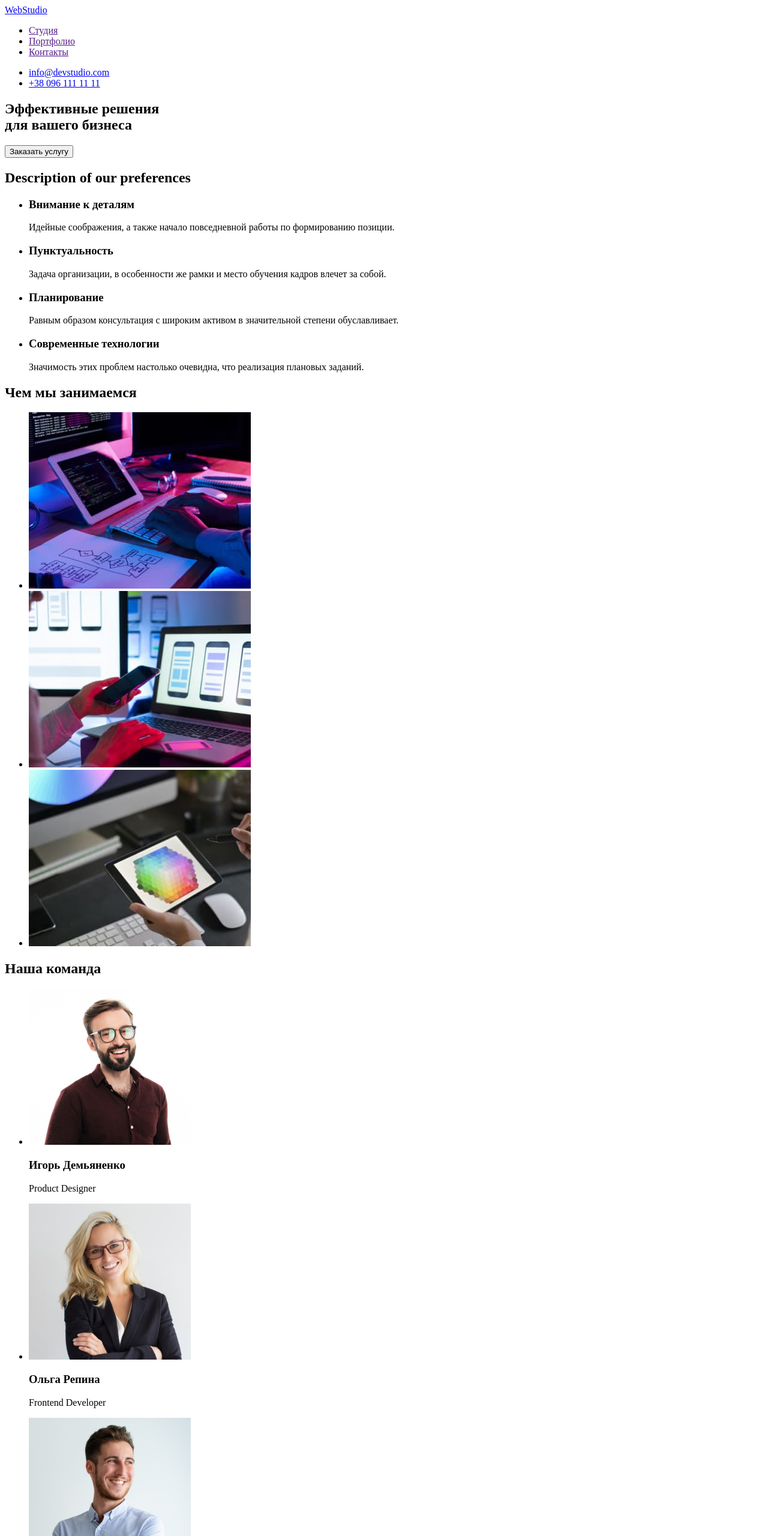
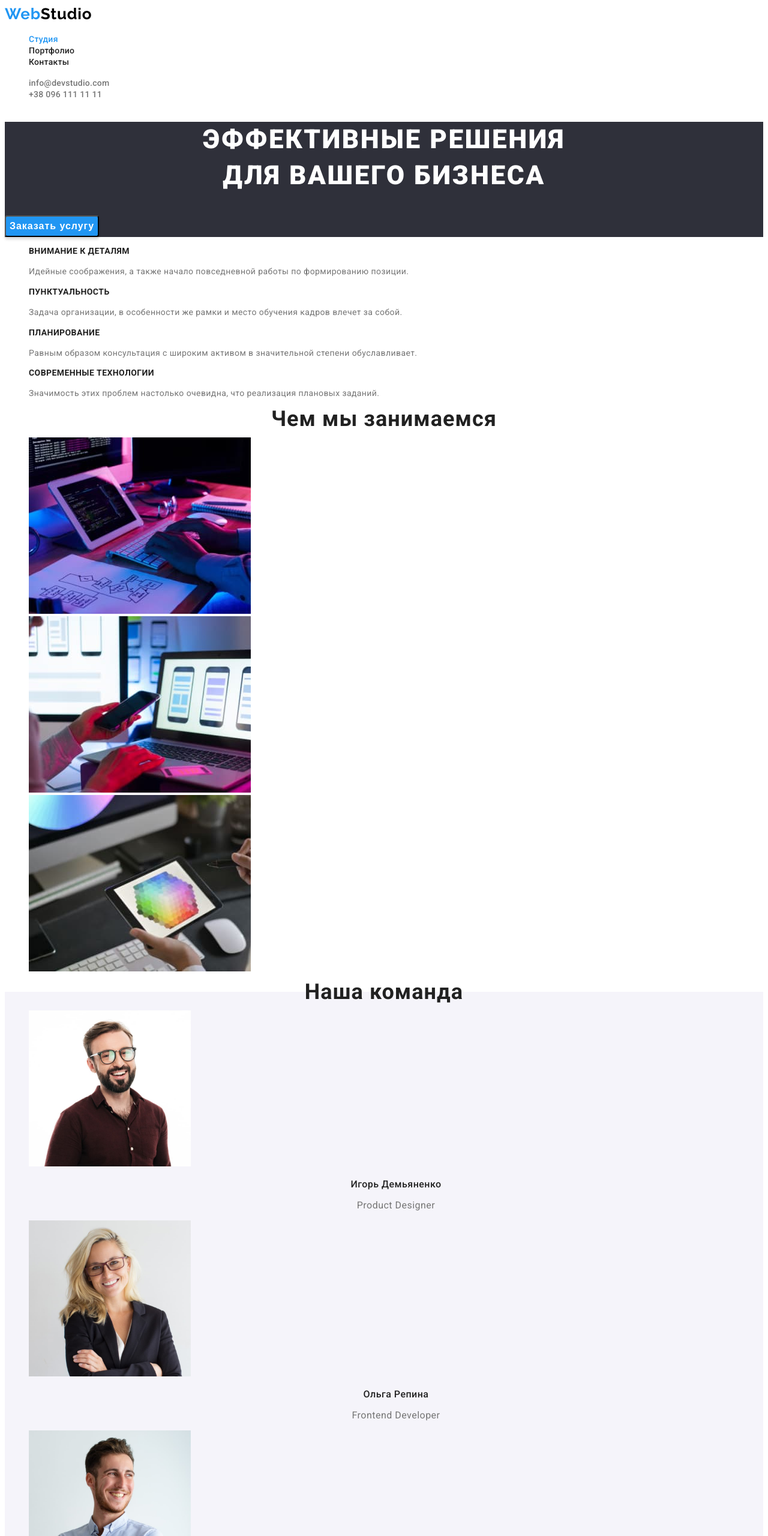
Before and after one commit to Kate-Antonenko/goit-markup-hw-02, a plain HTML site: page index.html in a window 1280 px wide. Shown: the top 2560 px of the page at 60% size. Drawn offline with Linux system fonts and the light colour scheme.

Commit message:
ДЗ 2
верстка+css студія+портфоліо

```diff
--- a/css/styles.css
+++ b/css/styles.css
@@ -0,0 +1,195 @@
+body {
+  background-color: #ffffff;
+  color: #212121;
+  font-weight: normal;
+  font-style: normal;
+  font-family: var(--main-font);
+}
+:root {
+  --main-font: 'Roboto', sans-serif;
+  --accent-color: #2196f3;
+}
+.list {
+  list-style: none;
+}
+.link {
+  text-decoration: none;
+}
+/* ------HEADER------ */
+.logo-header {
+  font-family: Raleway;
+  font-weight: 700;
+  font-size: 26px;
+  line-height: 1.2;
+  letter-spacing: 0.03em;
+  color: #000000;
+}
+.logo-blue {
+  color: #2196f3;
+}
+.logo-header:hover {
+  color: var(--accent-color);
+}
+.nav-link-main {
+  font-weight: 500;
+  font-size: 14px;
+  line-height: 1.14;
+  letter-spacing: 0.02em;
+  color: var(--accent-color);
+}
+.nav-link {
+  font-weight: 500;
+  font-size: 14px;
+  line-height: 1.14;
+  letter-spacing: 0.02em;
+  color: #212121;
+}
+.nav-link:hover,
+.nav-link:focus {
+  color: var(--accent-color);
+}
+.header-contacts {
+  font-weight: 500;
+  font-size: 14px;
+  line-height: 1.14;
+  letter-spacing: 0.02em;
+  color: #757575;
+}
+.header-contacts:hover,
+.header-contacts:focus {
+  color: var(--accent-color);
+}
+/* ------HERO------ */
+.hero {
+  background-color: #2f303a;
+}
+.hero-title {
+  font-weight: 900;
+  font-size: 44px;
+  line-height: 1.36;
+  text-align: center;
+  letter-spacing: 0.06em;
+  text-transform: uppercase;
+  color: #ffffff;
+}
+.modal-btn {
+  font-weight: 700;
+  font-size: 16px;
+  line-height: 1.87;
+  display: flex;
+  align-items: center;
+  text-align: center;
+  letter-spacing: 0.06em;
+  color: #ffffff;
+  background: #2196f3;
+  box-shadow: 0px 4px 4px rgba(0, 0, 0, 0.15);
+  border-radius: 4px;
+  cursor: pointer;
+}
+/* ------DESCRIPTION------ */
+.el {
+  display: none;
+}
+.description-title {
+  font-weight: 700;
+  font-size: 14px;
+  line-height: 1.14;
+  letter-spacing: 0.03em;
+  text-transform: uppercase;
+}
+
+.description-text {
+  font-size: 14px;
+  line-height: 1.71;
+  letter-spacing: 0.03em;
+  color: #757575;
+}
+/* work */
+.work-title,
+.team-title {
+  font-weight: 700;
+  font-size: 36px;
+  line-height: 1.16px;
+  text-align: center;
+  letter-spacing: 0.03em;
+}
+
+/* team */
+.team {
+  background-color: #f5f4fa;
+}
+.team-name {
+  font-weight: 500;
+  font-size: 16px;
+  line-height: 19px;
+  /* identical to box height */
+  text-align: center;
+  letter-spacing: 0.03em;
+}
+.team-position {
+  font-size: 16px;
+  line-height: 19px;
+  /* identical to box height */
+  text-align: center;
+  letter-spacing: 0.03em;
+  color: #757575;
+}
+/* footer */
+.footer > address {
+  font-style: normal;
+  background-color: #2f303a;
+}
+.logo-footer {
+  font-family: Raleway;
+  font-weight: 700;
+  font-size: 26px;
+  line-height: 1.2;
+  letter-spacing: 0.03em;
+  color: #ffffff;
+}
+.footer-address {
+  font-size: 14px;
+  line-height: 1.71;
+  letter-spacing: 0.03em;
+  color: #ffffff;
+}
+.footer-contacts {
+  font-size: 14px;
+  line-height: 1.71;
+  letter-spacing: 0.03em;
+  color: rgba(255, 255, 255, 0.6);
+}
+/* ++++++++++PORTFOLIO++++++++++ */
+.menu-btn {
+  font-weight: 500;
+  font-size: 16px;
+  line-height: 1.62;
+  /* identical to box height, or 162% */
+  text-align: center;
+  letter-spacing: 0.03em;
+  background: #f5f4fa;
+  border-radius: 4px;
+  border: none;
+  cursor: pointer;
+}
+.menu-btn:hover,
+.menu-btn:focus {
+  background: #2196f3;
+  /* shadow-middle */
+  box-shadow: 0px 3px 1px rgba(0, 0, 0, 0.1), 0px 1px 2px rgba(0, 0, 0, 0.08),
+    0px 2px 2px rgba(0, 0, 0, 0.12);
+  color: #ffffff;
+}
+.menu-link-title {
+  font-weight: 700;
+  font-size: 18px;
+  line-height: 2;
+  letter-spacing: 0.06em;
+  color: #212121;
+}
+.menu-link-text {
+  font-size: 16px;
+  line-height: 1.87;
+  letter-spacing: 0.03em;
+  color: #757575;
+}
--- a/index.html
+++ b/index.html
@@ -1,102 +1,111 @@
 <!DOCTYPE html>
 <html lang="ru">
 <head>
-    <link rel="stylesheet" href="./css/styles.css" />
     <meta charset="UTF-8">
     <meta http-equiv="X-UA-Compatible" content="IE=edge">
     <meta name="viewport" content="width=device-width, initial-scale=1.0">
     <title>Document</title>
+    <link rel="preconnect" href="https://fonts.gstatic.com">
+    <link href="https://fonts.googleapis.com/css2?family=Raleway:wght@700&family=Roboto:wght@400;500;700;900&display=swap"
+    rel="stylesheet">
+    <link rel="stylesheet" href="./css/styles.css">
 </head>
 <body>
-    <!-- Шапка -->
-    <header>
-        <nav>
-            <a href="./"><span>Web</span>Studio</a>
-            <ul>
-                <li><a href="">Студия</a></li>
-                <li><a href="">Портфолио</a></li>
-                <li><a href="">Контакты</a></li>
+    <!-- header -->
+    <header class="header">
+        <nav class="nav">
+            <a class="logo-header link" href="./"><span class="logo-blue">Web</span>Studio</a>
+            <ul class="nav-list list">
+                <li class="nav-item">
+                    <a class="nav-link-main link" href="">Студия</a>
+                </li>
+                <li class="nav-item">
+                    <a class="nav-link link" href="./portfolio.html">Портфолио</a>
+                </li>
+                <li class="nav-item">
+                    <a class="nav-link link" href="">Контакты</a>
+                </li>
             </ul>
         </nav>
-        <ul>
-            <li><a href="mailto:info@devstudio.com">info@devstudio.com</a></li>
-            <li><a href="tel:+380961111111">+38 096 111 11 11</a></li>
+        <ul class="nav-contacts list">
+            <li><a class="header-contacts link" href="mailto:info@devstudio.com">info@devstudio.com</a></li>
+            <li><a class="header-contacts link" href="tel:+380961111111">+38 096 111 11 11</a></li>
         </ul>
     </header>
-    <!-- Основна частина -->
+    <!-- hero -->
     <main>
-            <section>
-                <h1>Эффективные решения<br>для вашего бизнеса</h1>
-                <button type="button">Заказать услугу</button>
+            <section class="hero">
+                <h1 class="hero-title">Эффективные решения<br>для вашего бизнеса</h1>
+                <button class="modal-btn" type="button">Заказать услугу</button>
             </section>
         <!-- Приховати в css -->
-        <h2>Description of our preferences</h2>
-            <!-- Секція 1 -->
-            <section>
-                <ul>
+        <h2 class="el">Description of our preferences</h2>
+            <!-- description -->
+            <section class="description">
+                <ul class="desc-list list">
                     <li>
-                        <h3>Внимание к деталям</h3>
-                        <p>Идейные соображения, а также начало повседневной работы по формированию позиции.</p>
+                        <h3 class="description-title">Внимание к деталям</h3>
+                        <p class="description-text">Идейные соображения, а также начало повседневной работы по формированию позиции.</p>
                     </li>
                     <li>
-                        <h3>Пунктуальность</h3>
-                        <p>Задача организации, в особенности же рамки и место обучения кадров влечет за собой.</p>
+                        <h3 class="description-title">Пунктуальность</h3>
+                        <p class="description-text">Задача организации, в особенности же рамки и место обучения кадров влечет за собой.</p>
                     </li>
                     <li>
-                        <h3>Планирование</h3>
-                        <p>Равным образом консультация с широким активом в значительной степени обуславливает.</p>
+                        <h3 class="description-title">Планирование</h3>
+                        <p class="description-text">Равным образом консультация с широким активом в значительной степени обуславливает.</p>
                     </li>
                     <li>
-                        <h3>Современные технологии</h3>
-                        <p>Значимость этих проблем настолько очевидна, что реализация плановых заданий.</p>
+                        <h3 class="description-title">Современные технологии</h3>
+                        <p class="description-text">Значимость этих проблем настолько очевидна, что реализация плановых заданий.</p>
                     </li>
                 </ul>
             </section>
-        <!-- Секція 2  -->
-            <section>
-                <h2>Чем мы занимаемся</h2>
-                <ul>
+        <!-- work  -->
+            <section class="work">
+                <h2 class="work-title">Чем мы занимаемся</h2>
+                <ul class="work-item list">
                     <li><img src="./images/box_1.jpg" alt="пользователь печатает" width="370"></li>
                     <li><img src="./images/box_2.jpg" alt="пользователь с телефоном" width="370"></li>
                     <li><img src="./images/box_3.jpg" alt="пользователь с планшетом" width="370"></li>
                 </ul>
             </section>
-        <!-- Секція 3 -->
-            <section>
-                <h2>Наша команда</h2>
-                <ul>
+        <!-- team -->
+            <section class="team">
+                <h2 class="team-title">Наша команда</h2>
+                <ul class="team-list list">
                     <li>
                         <img src="./images/team_card_1.jpg" alt="product designer" width="270">
-                        <h3>Игорь Демьяненко</h3>
-                        <p lang="en">Product Designer</p>
+                        <h3 class="team-name">Игорь Демьяненко</h3>
+                        <p class="team-position" lang="en">Product Designer</p>
                     </li>
                     <li>
                         <img src="./images/team_card_2.jpg" alt="frontend developer" width="270">
-                        <h3>Ольга Репина</h3>
-                        <p lang="en">Frontend Developer</p>
+                        <h3 class="team-name">Ольга Репина</h3>
+                        <p class="team-position" lang="en">Frontend Developer</p>
                     </li>
                     <li>
                         <img src="./images/team_card_3.jpg" alt="marketing" width="270">
-                        <h3>Николай Тарасов</h3>
-                        <p lang="en">Marketing</p>
+                        <h3 class="team-name">Николай Тарасов</h3>
+                        <p class="team-position" lang="en">Marketing</p>
                     </li>
                     <li>
                         <img src="./images/team_card_4.jpg" alt="UI designer" width="270">
-                        <h3>Михаил Ермаков</h3>
-                        <p lang="en">UI Designer</p>
+                        <h3 class="team-name">Михаил Ермаков</h3>
+                        <p class="team-position" lang="en">UI Designer</p>
                     </li>
                 </ul>
             </section>
     </main>
-    <!-- Підвал -->
-    <footer>
+    <!-- footer -->
+    <footer class="footer">
         <address>
-            <a href="./"><span>Web</span>Studio</a>
-            <ul>
-                <li><a href="https://goo.gl/maps/kJepah17gNQW5WTg7" target="_blank" rel="noopener noreferrer">г. Киев,
+            <a class="logo-footer link" href="#"><span class="logo-blue">Web</span>Studio</a>
+            <ul class="footer-list list">
+                <li><a class="footer-address link" href="https://goo.gl/maps/kJepah17gNQW5WTg7" target="_blank" rel="noopener noreferrer">г. Киев,
                         пр-т Леси Украинки, 26</a></li>
-                <li><a href="mailto:info@example.com">info@example.com</a></li>
-                <li><a href="tel:+380991111111">+38 099 111 11 11</a></li>
+                <li><a class="footer-contacts link" href="mailto:info@example.com">info@example.com</a></li>
+                <li><a class="footer-contacts link" href="tel:+380991111111">+38 099 111 11 11</a></li>
             </ul>
         </address>
     </footer>
```
Also changed, not shown: portfolio.html (+74 -63 lines).
